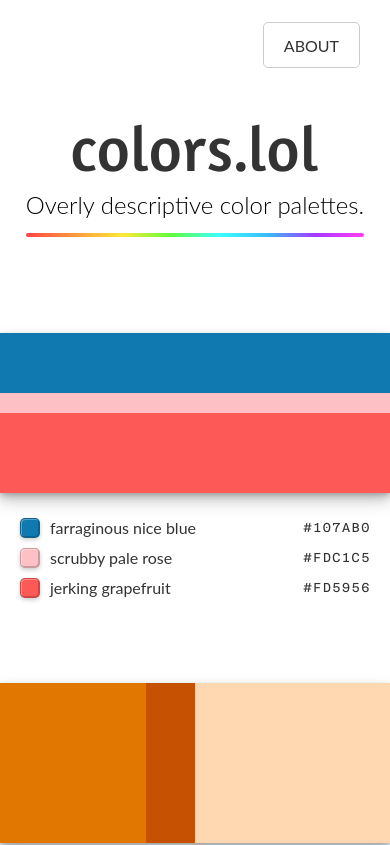
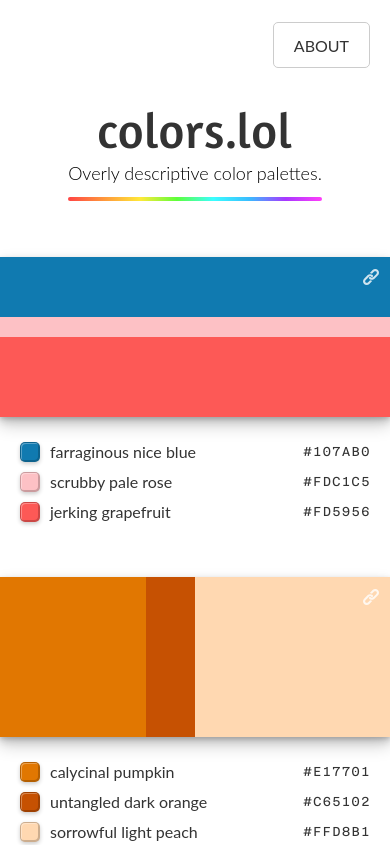
Before and after one commit to adamfuhrer/colors.lol, an Angular app: page / in a window 390 px wide. Shown: the top 845 px of the page. Built offline with nearby package versions, Linux system fonts and the light colour scheme; a web font is replaced by a local one.

Commit message:
fix mobile styles

```diff
--- a/src/app/color-palette/color-palette.component.scss
+++ b/src/app/color-palette/color-palette.component.scss
@@ -7,7 +7,7 @@
 
   .link {
     position: absolute;
-    left: -46px;
+    right: -46px;
     top: 6px;
     width: 40px;
     height: 40px;
@@ -54,14 +54,16 @@
       display: flex;
       align-items: center;
       justify-content: space-between;
-      height: 40px;
+      min-height: 40px;
 
       .left {
         display: flex;
         align-items: center;
+        margin-right: 10px;
 
         .swatch {
           width: 20px;
+          min-width: 20px;
           height: 20px;
           border-radius: 5px;
           margin-right: 10px;
@@ -73,6 +75,30 @@
   }
 
   @media screen and (max-width: $breakpoint-medium) {
+    .link {
+      left: unset;
+      right: 4px;
+      width: 30px;
+      height: 30px;
+
+      a {
+        width: 30px;
+        height: 30px;
+      }
+
+      svg {
+        fill: rgba(255, 255, 255, 0.8);
+        width: 16px;
+        height: 16px;
+      }
+
+      &:hover, &:focus {
+        svg {
+          fill: rgba(255, 255, 255, 0.96);
+        }
+      }
+    }
+
     .palette {
       height: 160px;
       border-radius: 0;
@@ -80,7 +106,7 @@
 
     .description {
       .color-wrapper {
-        height: 30px;
+        min-height: 30px;
 
         h3.name {
           font-size: 1.6rem;
--- a/src/app/homepage/homepage.component.scss
+++ b/src/app/homepage/homepage.component.scss
@@ -54,9 +54,19 @@
   }
 
   @media screen and (max-width: $breakpoint-medium) {
+    margin-top: 20px;
+
     .content-wrapper {
-      app-color-palette {
-        margin-top: 60px;
+      max-width: 100%;
+
+      .palette-wrapper {
+        app-color-palette {
+          margin-top: 50px;
+        }
+      }
+
+      button.view-all {
+        margin-top: 30px;
       }
     }
   }
--- a/src/app/navigation/navigation.component.scss
+++ b/src/app/navigation/navigation.component.scss
@@ -11,8 +11,8 @@
     justify-content: flex-end;
     min-height: 50px;
     margin-top: 20px;
-    padding-left: 30px;
-    padding-right: 30px;
+    padding-left: 20px;
+    padding-right: 20px;
     width: 100%;
     max-width: 1200px;
 
@@ -40,7 +40,7 @@
     display: flex;
     flex-direction: column;
     align-items: center;
-    margin-top: 40px;
+    margin-top: 30px;
 
     .site-name {
       h1 {
@@ -69,4 +69,10 @@
       }
     }
   }
+
+  @media screen and (max-width: $breakpoint-medium) {
+    header {
+      margin-top: 30px;
+    }
+  }
 }
--- a/src/styles/_typography.scss
+++ b/src/styles/_typography.scss
@@ -36,3 +36,14 @@
   font-weight: $light;
   letter-spacing: 1px;
 }
+
+
+@media screen and (max-width: $breakpoint-medium) {
+  h1 {
+    font-size: 5rem;
+  }
+
+  h2 {
+    font-size: 1.8rem;
+  }
+}
--- a/src/styles/_vars.scss
+++ b/src/styles/_vars.scss
@@ -4,10 +4,10 @@
 $nitti: 'Nitti Normal', sans-serif;
 
 // Dimensions
-$content-width: 900px;
+$content-width: 800px;
 
 // Breakpoints
-$breakpoint-medium: $content-width;
+$breakpoint-medium: $content-width + 100px;
 $breakpoint-small: 560px;
 
 // Colours
```
